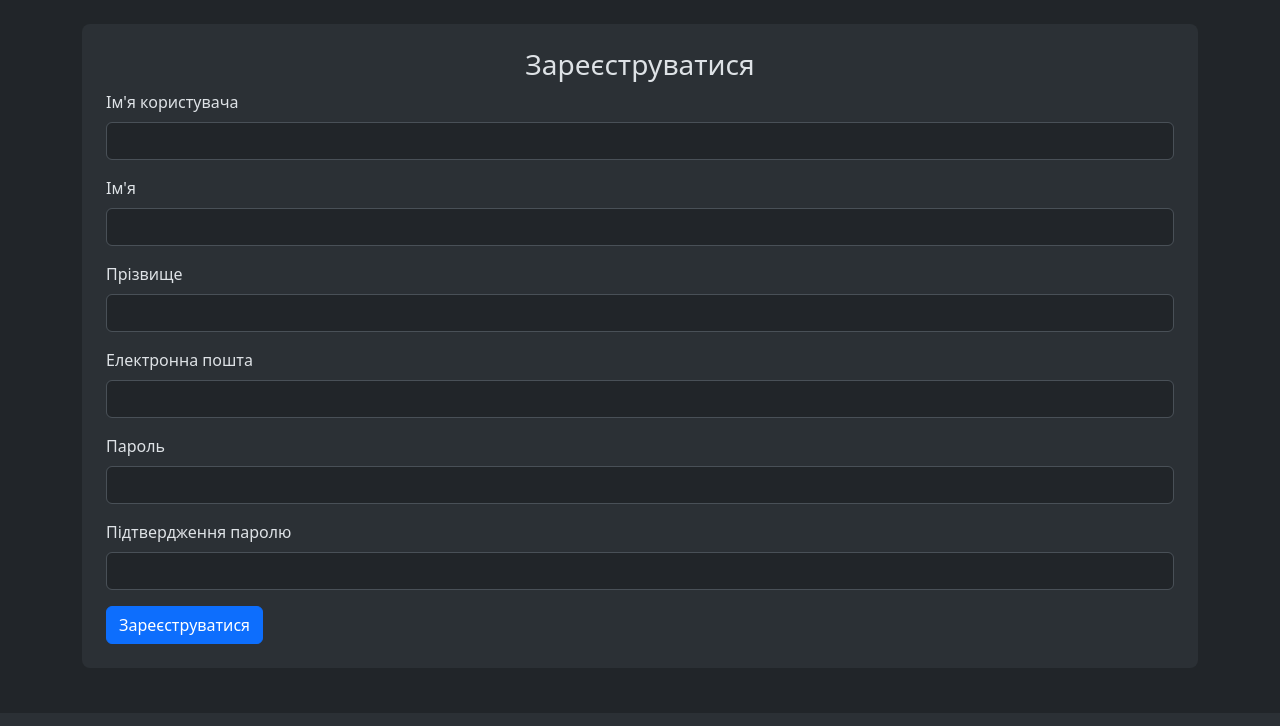
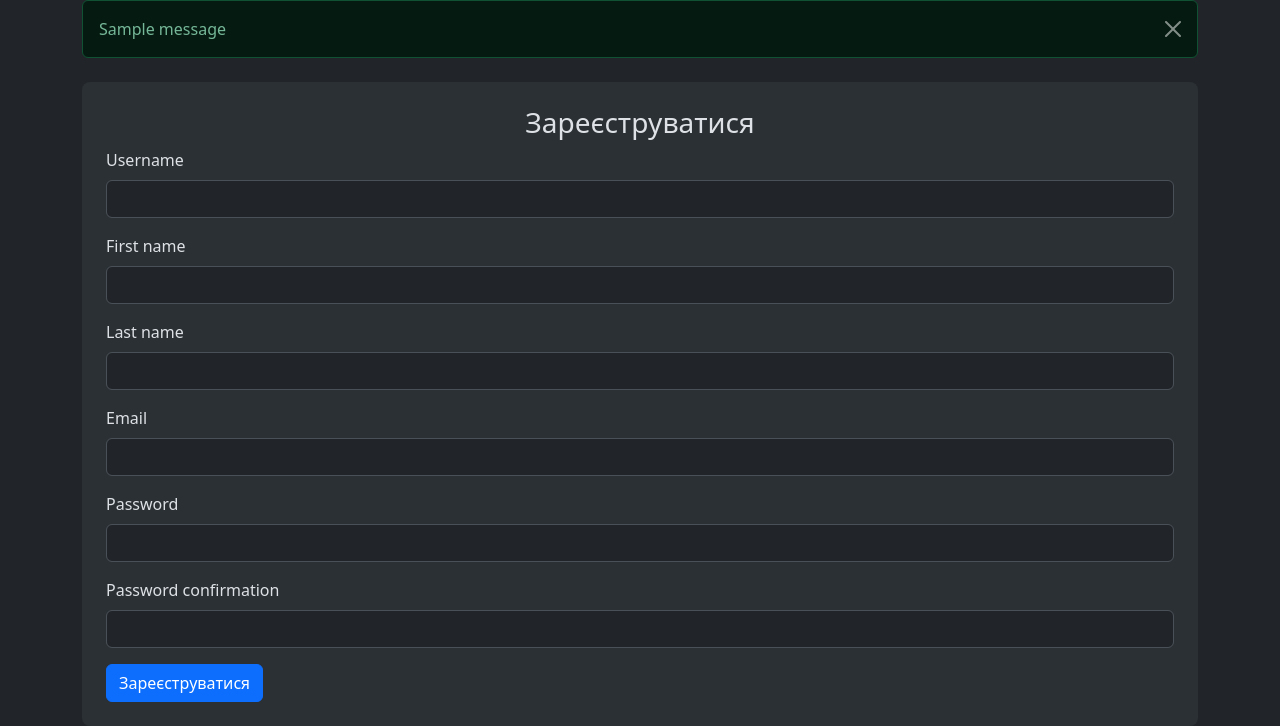
Before and after one commit to Dotpakc/SigmaPythonHub, a Django app: page /members/signup/ in a window 1280 px wide. Shown: the part 87-813 px from the top of the page. Before the commit the page ends 731 px from the top, so only its background shows below. Run offline with Django 5.2, Linux system fonts and the light colour scheme; tables that the repository leaves empty hold one stand-in row (values such as "Sample post"); one stand-in notice (Sample message) is shown.

Commit message:
fix form, add message

```diff
--- a/apps/members/forms.py
+++ b/apps/members/forms.py
@@ -12,3 +12,11 @@ class UserCreateForm(UserCreationForm):
     class Meta:
         model = User
         fields = ('username', 'first_name', 'last_name', 'email', 'password1', 'password2')
+        widgets = {
+            'username': forms.TextInput(attrs={'class': 'form-control'}),
+            'first_name': forms.TextInput(attrs={'class': 'form-control'}),
+            'last_name': forms.TextInput(attrs={'class': 'form-control'}),
+            'email': forms.EmailInput(attrs={'class': 'form-control'}),
+            'password1': forms.PasswordInput(attrs={'class': 'form-control'}),
+            'password2': forms.PasswordInput(attrs={'class': 'form-control'}),
+        }
--- a/apps/members/templates/members/signup.html
+++ b/apps/members/templates/members/signup.html
@@ -10,7 +10,29 @@
         <h3 class="text-center">Зареєструватися</h3>
         <form method="post">
             {% csrf_token %}
-            <div class="mb-3">
+
+            {% if form.errors %}
+                {% for field in form %}
+                    {% for error in field.errors %}
+                        <div class="alert alert-danger" role="alert">
+                            {{ error }}
+                        </div>
+                    {% endfor %}
+                {% endfor %}
+            {% endif %}
+
+            {% for field in form %}
+                <div class="mb-3">
+                    <label for="{{ field.id_for_label }}" class="form-label">{{ field.label }}</label>
+                    <input type="{{ field.field.widget.input_type }}" class="form-control" id="{{ field.id_for_label }}" name="{{ field.html_name }}" required value="{{ field.value|default_if_none:'' }}">
+                    <!-- {% for error in field.errors %}
+                        <div class="alert alert-danger" role="alert">
+                            {{ error }}
+                        </div>
+                    {% endfor %} -->
+                </div>
+            {% endfor %}
+            <!-- <div class="mb-3">
                 <label for="username" class="form-label">Ім'я користувача</label>
                 <input type="text" class="form-control" id="username" name="username" required>
             </div>
@@ -33,7 +55,7 @@
             <div class="mb-3">
                 <label for="password2" class="form-label">Підтвердження паролю</label>
                 <input type="password" class="form-control" id="password2" name="password2" required>
-            </div>
+            </div> -->
             <button type="submit" class="btn btn-primary">Зареєструватися</button>
         </form>
 {% endblock %}
--- a/apps/members/views.py
+++ b/apps/members/views.py
@@ -3,7 +3,7 @@ from django.contrib.auth import authenticate, login, logout
 from django.contrib.auth.models import User
 from django.contrib.auth.forms import AuthenticationForm
 from django.contrib.auth.decorators import login_required
-
+from django.contrib import messages
 
 from .forms import UserCreateForm
 
@@ -17,6 +17,7 @@ def login_view(request):
             user = authenticate(username=username, password=password)
             if user is not None:
                 login(request, user)
+                messages.success(request, f'Ви увійшли як {username}')
                 return redirect('members:profile')
     else:
         form = AuthenticationForm()
@@ -26,6 +27,7 @@ def login_view(request):
 @login_required
 def logout_view(request):
     logout(request)
+    messages.info(request, 'Ви вийшли з системи')
     return redirect('members:login')
 
 
@@ -39,11 +41,12 @@ def signup_view(request):
             user.email = form.cleaned_data.get('email')
             user.save()
             login(request, user)
+            messages.success(request, f'Ви успішно зареєструвалися як {user.username}')
             return redirect('members:profile')
     else:
         form = UserCreateForm()
     return render(request, 'members/signup.html', {'form': form})
 
-
+@login_required
 def profile_view(request):
     return render(request, 'members/profile.html')
--- a/templates/base.html
+++ b/templates/base.html
@@ -13,6 +13,14 @@
 
 
     <div class="container">
+      {% if messages %}
+        {% for message in messages %}
+          <div class="alert alert-{{ message.tags }} alert-dismissible fade show" role="alert">
+            {{ message }}
+            <button type="button" class="btn-close" data-bs-dismiss="alert" aria-label="Close"></button>
+          </div>
+        {% endfor %}
+      {% endif %}
         {% block content %}{% endblock %}
     </div>
 
```
